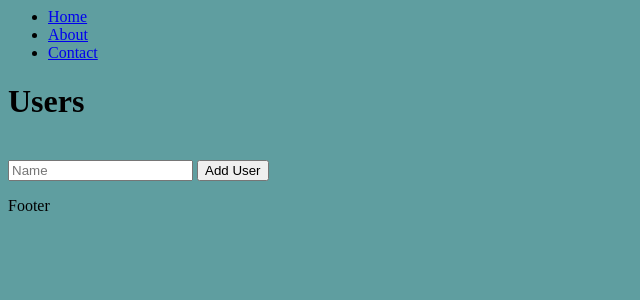
After one commit to Vesemi/flaskProject1, a Flask app: page /users in a window 1280 px wide. The commit adds this page. Shown: the top 300 px of the page, without its empty margins (0-640 px from the left). Run offline with Flask 2, Linux system fonts and the light colour scheme.

```diff
--- a/app.py
+++ b/app.py
@@ -1,4 +1,4 @@
-from flask import Flask, render_template
+from flask import Flask, render_template, request
 import database
 
 
@@ -13,6 +13,14 @@ def index():
     return render_template("content.html")
 
 
+@app.route('/users', methods=['POST', 'GET'])
+def users():
+    if request.method == "POST":
+        return "You clicked button"
+    else:
+        return render_template("users.html")
+
+
 @app.route('/xd')
 def xd():
     return render_template("xd.html")
--- a/templates/base.html
+++ b/templates/base.html
@@ -6,8 +6,10 @@
         <link rel="stylesheet" href="{{ url_for('static', filename='css/main.css') }}" type="text/css" />
         </head>
     <body>
-
-      {% block content %}{% endblock %}
+        {% include "header.html" %}
+        {% include "nav.html" %}
+        {% block content %}{% endblock %}
+        {% include "footer.html" %}
 
     </body>
 </html>
--- a/templates/content.html
+++ b/templates/content.html
@@ -1,9 +1,6 @@
 {% extends "base.html" %}
 {% block content %}
 
-{% include "header.html" %}
-{% include "nav.html" %}
 {% include "main.html" %}
-{% include "footer.html" %}
 
 {% endblock %}
--- /dev/null
+++ b/templates/users.html
@@ -0,0 +1,11 @@
+{% extends "base.html" %}
+{% block content %}
+    <div class="container">
+    <h1>Users</h1>
+    <br>
+    <form action="/users" METHOD="post">
+        <input type="text" placeholder="Name" name="name">
+        <input type="submit" value="Add User" class="btn">
+    </form>
+    </div>
+{% endblock %}
```
